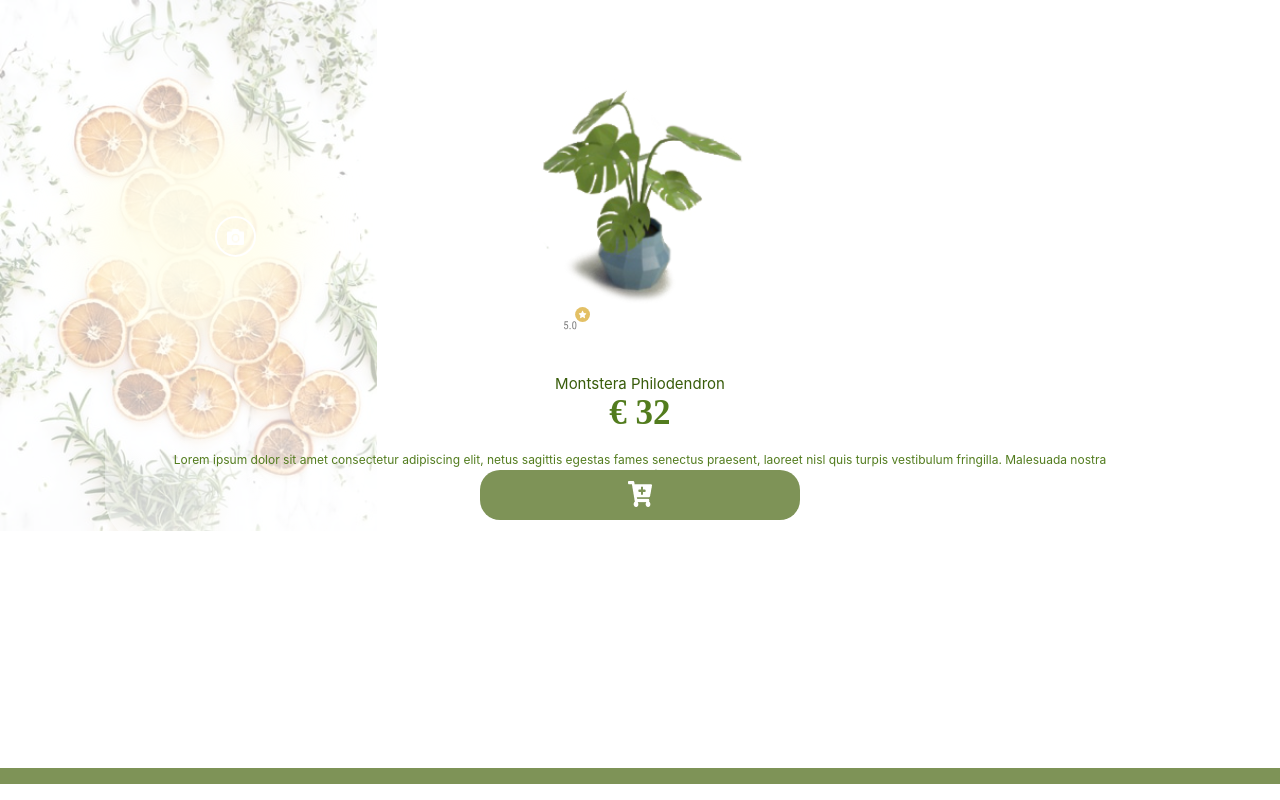
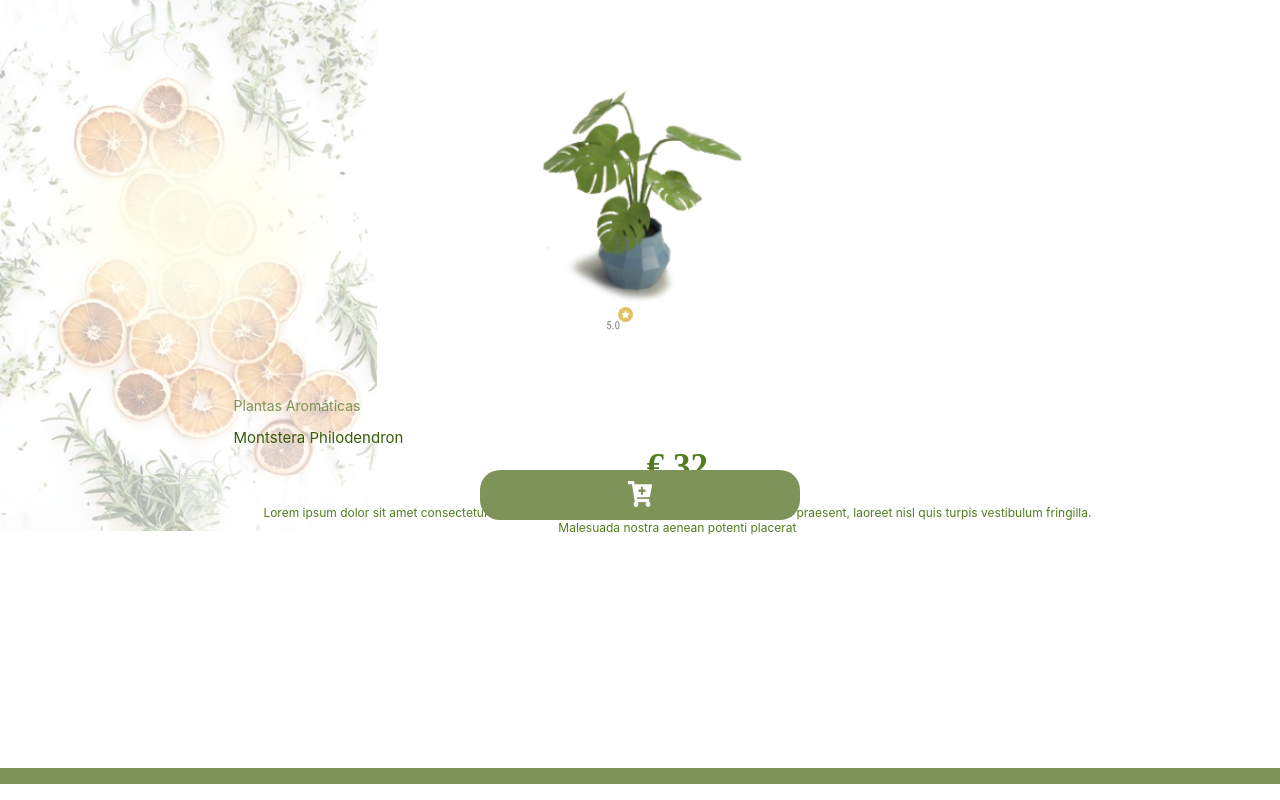
Before and after one commit to diegognzv/Milla_Extra, a plain HTML site: page index.html in a window 1280 px wide. Both pictures are taken after a click on the picture 639 px from the left and 216 px from the top of the page. Drawn offline with Linux system fonts and the light colour scheme; a web font is replaced by a local one.

Commit message:
empezamos con js, se ponen ID en algunos elementos y se inició el codigo

```diff
--- a/assets/js/script.js
+++ b/assets/js/script.js
@@ -7,10 +7,16 @@ function description(){
     document.getElementById("plato").style.margin="-35% 0px 0px 0px";
     document.getElementById("plantapic").style.width="230px";
     document.getElementById("plantapic").style.height="230px";
-    document.getElementById("boton").style.margin="-278px 0px 0px 56px";
+    document.getElementById("boton").style.margin="0px 0px 0px 53px";
     document.getElementById("boton").style.justifyContent="space-between";
     document.getElementById("boton").style.width="184px";
     document.getElementById("boton").style.display="flex";
+    document.getElementById("puntuacion").style.margin="0px 0px 0px 34%";
+    document.getElementById("info-box").style.margin="0px 0px 0px 7%";
+    document.getElementById("info-box").style.textAlign="justify";
+    document.getElementById("plantasAromaticas").style.marginTop="90px";
+    document.getElementById("plantasAromaticas").style.color="#7E9357";
+    document.getElementById("plantasAromaticas").style.fontSize="14px";
 
 
 
--- a/index.html
+++ b/index.html
@@ -28,15 +28,16 @@
                             <div class="flecha derecha"><img src="assets/resources/Vector-dercho.png"></div>
                         </div>
                         <div class="info-box" id="info-box">
-                            <div class="puntuacion" id="puntuacion"><img src="assets/resources/div-rating.svg"></div>
-                                <h3>Plantas Aromáticas</h3>
-                                <h2>Montstera Philodendron</h2>
-                                <p class="price">€ 32</p>
-                                <p class="pbox">Lorem ipsum dolor sit amet consectetur adipiscing elit, netus sagittis egestas fames senectus praesent, laoreet nisl quis turpis vestibulum fringilla. Malesuada nostra aenean potenti placerat</p>
                             <div class="boton" id="boton">
                                 <button class="foto"><img src="assets\resources\camara.png"></button>
                                 <button class="like"><img src="assets\resources\like.png"></button>
                             </div>
+                            <div class="puntuacion" id="puntuacion"><img src="assets/resources/div-rating.svg"></div>
+                                <h3 id="plantasAromaticas">Plantas Aromáticas</h3>
+                                <h2>Montstera Philodendron</h2>
+                                <p class="price">€ 32</p>
+                                <p class="pbox">Lorem ipsum dolor sit amet consectetur adipiscing elit, netus sagittis egestas fames senectus praesent, laoreet nisl quis turpis vestibulum fringilla. Malesuada nostra aenean potenti placerat</p>
+
                         </div>
                     </div>
                     <div class="contenedor-boton">
```
